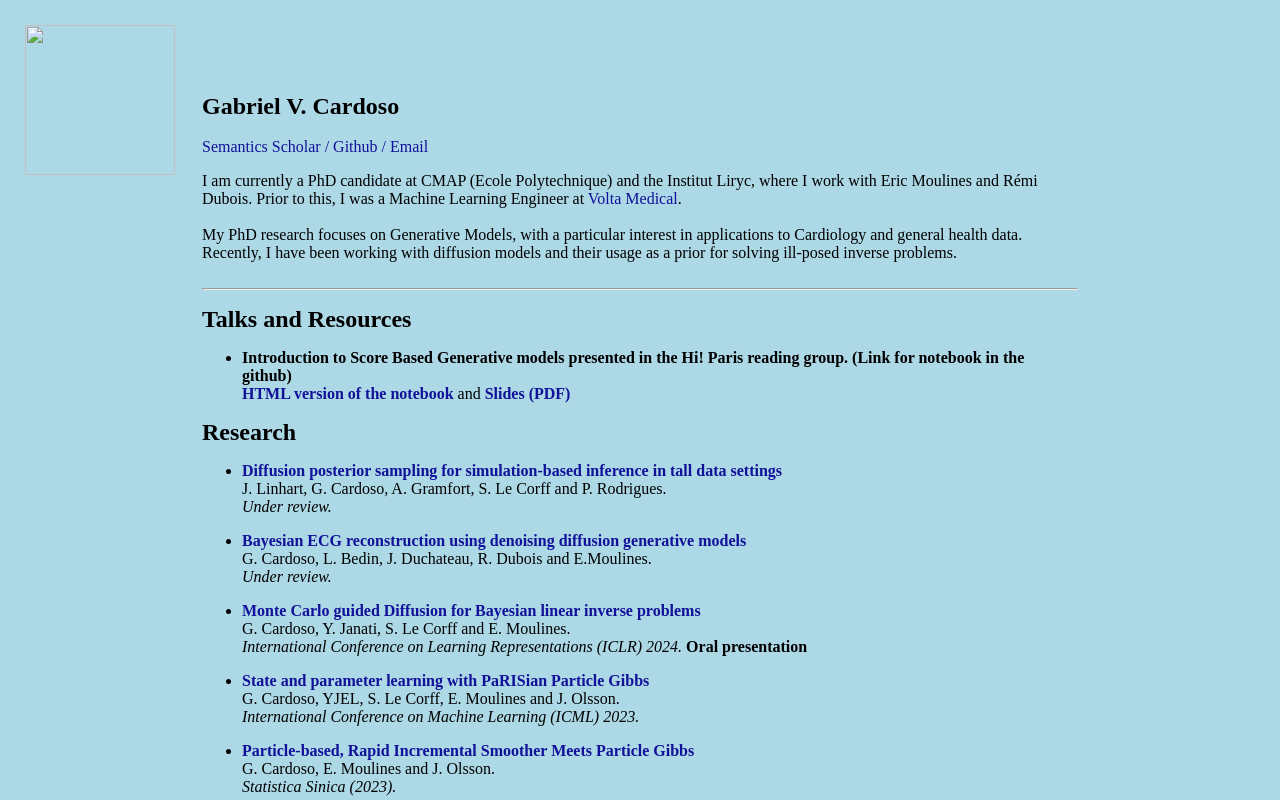
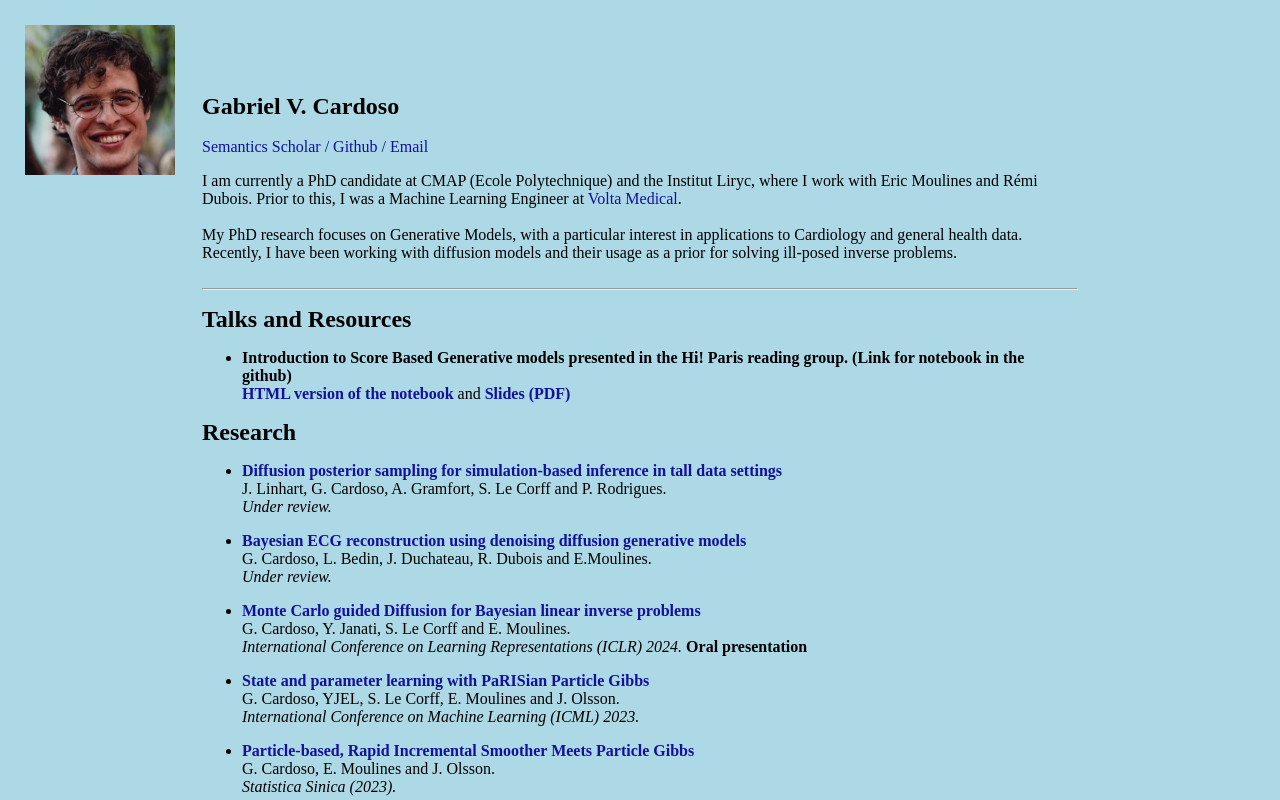
Before and after one commit to gabrielvc/gabrielcardoso.github.io, a plain HTML site: page index.html in a window 1280 px wide. Shown: the top 800 px of the page. Drawn offline with Linux system fonts and the light colour scheme.

Commit message:
Let's see if it works now

```diff
--- a/index.html
+++ b/index.html
@@ -3,7 +3,7 @@
 	<link href="style.css" rel="stylesheet" type="text/css" />
 	<title>Gabriel V. Cardoso </title>
     <meta name="google-site-verification" content="IlLYk-Yxb3YHzeJP5D02V6L1MIW1nrxbbUwThwXJfNQ" />
-    <img src="gueule.jpeg" style="vertical-align:middle;margin:25px 25px; float: left;" width="150" height="150"/>
+    <img src="assets/gueule.jpeg" style="vertical-align:middle;margin:25px 25px; float: left;" width="150" height="150"/>
 </head>
 <body>
 <div id="title"></div>
```
Also changed, not shown: assets/gueule.jpeg (added).
